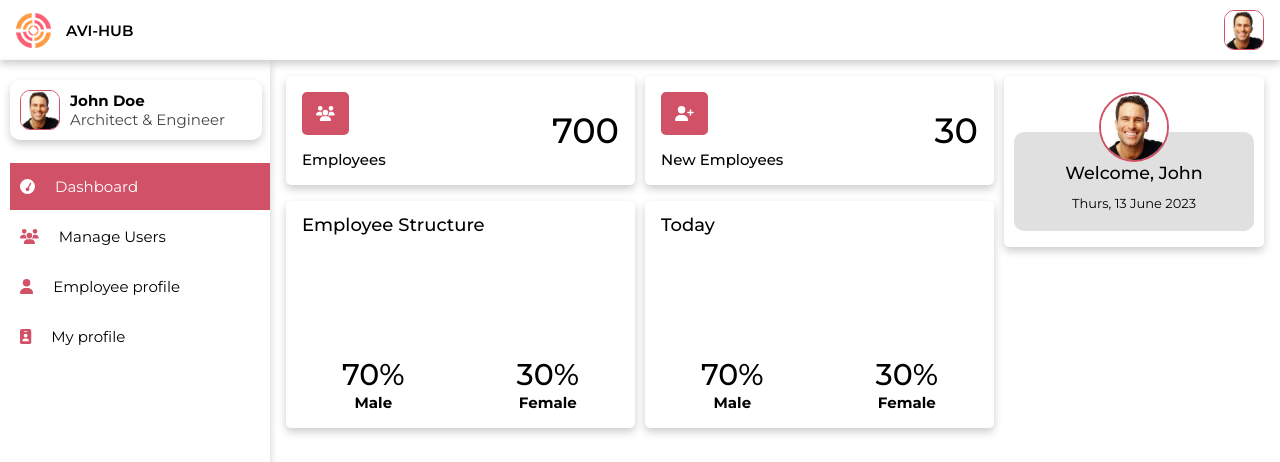
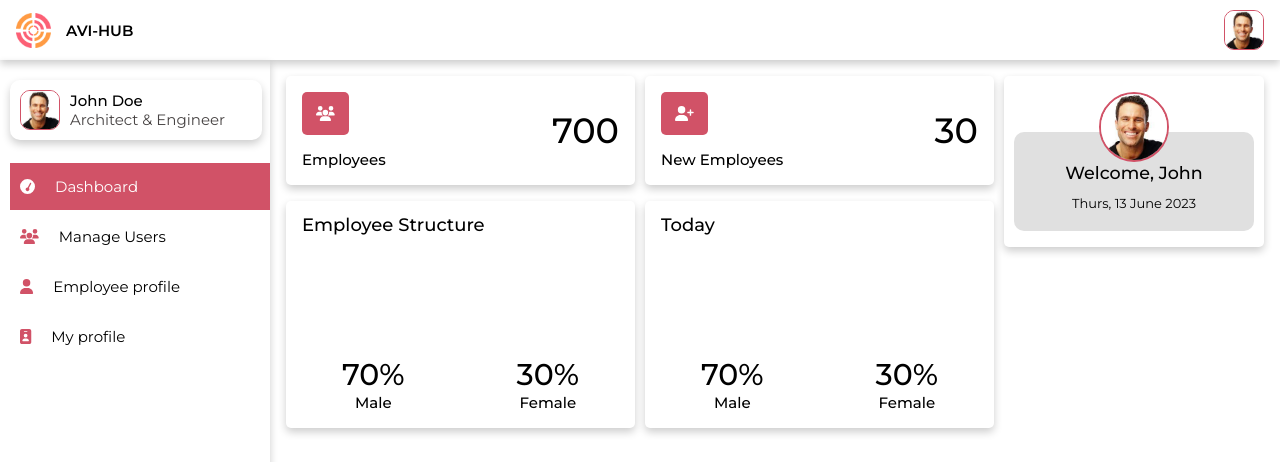
Before and after one commit to harry-olabs/avi-hub, a React (Create React App) app: page /dashboard in a window 1280 px wide. Shown: the top 462 px of the page. Built offline with nearby package versions, Linux system fonts and the light colour scheme; the HTML template or start-up script is replaced by a standard one.

Commit message:
style(dashboard): fix font weight

```diff
--- a/src/components/Sidebar/Sidebar.module.css
+++ b/src/components/Sidebar/Sidebar.module.css
@@ -42,6 +42,10 @@
   .sidebar__container p {
     font-size: var(--font-size);
     color: var(--primary-black-3);
+  }
+
+  .text_bold_500{
+    font-weight: var(--font-bold);
   }
 
   .sidebar__menu {
--- a/src/styles/cards.module.css
+++ b/src/styles/cards.module.css
@@ -82,6 +82,9 @@
   display: flex;
   flex-direction: column;
 }
+.card__items__number__column h4 {
+  font-weight: var(--font-bold);
+}
 
 .card__items__number__column h2 {
   font-size: 30px;
```
